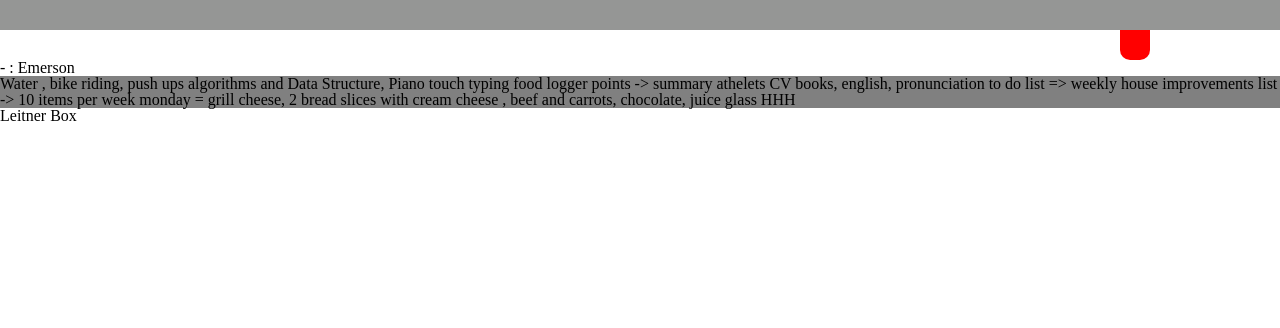
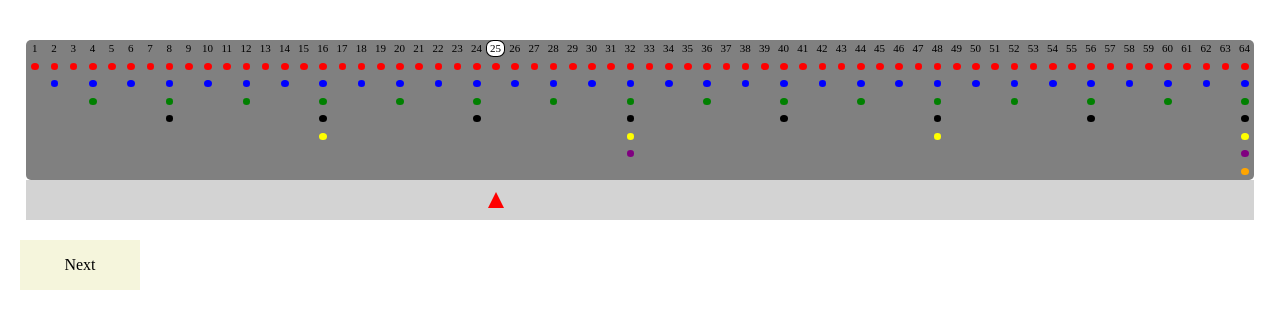
Before and after one commit to emersonscheffer/character, a React (Create React App) app in the folder client/: page / in a window 1280 px wide. Shown: the top 328 px of the page. Built offline with nearby package versions, Linux system fonts and the light colour scheme.

Commit message:
Added timeline for Leitner

```diff
--- a/client/src/App.js
+++ b/client/src/App.js
@@ -3,20 +3,20 @@ import "./reset.css";
 import "./css/activityBar.css"
 
 
-import ActivityBar from "./components/ActivityBar";
-import PlayerName from "./components/PlayerName";
-import BodyTemp from "./views/BodyTemp";
+// import ActivityBar from "./components/ActivityBar";
+// import PlayerName from "./components/PlayerName";
+// import BodyTemp from "./views/BodyTemp";
 import LeitnerBox from "./views/LeitnerBox";
 
 function App() {
   return (
     <div className="App">
-      <div>
+      {/* <div>
         <ActivityBar />
       </div>
 
       <PlayerName />
-      <BodyTemp />
+      <BodyTemp /> */}
 
       <LeitnerBox />
     </div>
--- /dev/null
+++ b/client/src/components/LeitnerTimeLine.jsx
@@ -0,0 +1,82 @@
+import React from "react";
+
+import LeitnerTimeLineNumber from "./LeitnerTimeLineNumber";
+import LeitnerTimeLineBullets from "./LeitnerTimeLineBullets";
+
+const LeitnerTimeLine = () => {
+  let selectedDay = 25;
+
+  const timeLineNumbers = () => {
+    let arr = [];
+
+    for (let index = 0; index < 64; index++) {
+      arr.push(
+        <LeitnerTimeLineNumber
+          tlNumber={index + 1}
+          selectedDay={selectedDay === index + 1 ? true : false}
+        />
+      );
+    }
+
+    return arr;
+  };
+
+  const bulletCollors = [
+    "red",
+    "blue",
+    "green",
+    "black",
+    "yellow",
+    "purple",
+    "orange",
+  ];
+
+  const intervals = {
+    1: 1,
+    2: 2,
+    3: 4,
+    4: 8,
+    5: 16,
+    6: 32,
+    7: 64,
+  };
+
+  const renderTimeLineBullets = () => {
+    let bullets = [];
+
+    for (let i = 1; i < 8; i++) {
+      let bulletsArr = [];
+      for (let index = 1; index < 65; index++) {
+        bulletsArr.push(
+          <LeitnerTimeLineBullets
+            bulletColor={bulletCollors[i - 1]}
+            interval={index % intervals[i] === 0 ? true : false}
+          />
+        );
+      }
+      bullets.push(bulletsArr);
+    }
+    return bullets;
+  };
+
+  return (
+    <div
+      style={{
+        backgroundColor: "grey",
+        width: "96%",
+        height: "140px",
+        display: "grid",
+        margin: "0 auto",
+        borderRadius: "5px",
+        gridTemplateColumns: "repeat(64, 1fr)",
+        gridTemplateRows: "repeat(8, 1fr)",
+      }}
+    >
+      {timeLineNumbers()}
+
+      {renderTimeLineBullets()}
+    </div>
+  );
+};
+
+export default LeitnerTimeLine;
--- /dev/null
+++ b/client/src/components/LeitnerTimeLineBullet.jsx
@@ -0,0 +1,18 @@
+import React from "react";
+
+const LeitnerTimeLineBullet = ({ bgColor }) => {
+  return (
+    <div
+      style={{
+        backgroundColor: bgColor,
+        width: "40%",
+        height: "40%",
+        borderRadius: "50%",
+        alignSelf: "center",
+        justifySelf: "center",
+      }}
+    ></div>
+  );
+};
+
+export default LeitnerTimeLineBullet;
--- /dev/null
+++ b/client/src/components/LeitnerTimeLineBullets.jsx
@@ -0,0 +1,13 @@
+import React from "react";
+
+import LeitnerTimeLineBullet from "./LeitnerTimeLineBullet";
+
+const LeitnerTimeLineBullets = ({ bulletColor, interval }) => {
+  return (
+    <div style={{ display: "grid" }}>
+      <LeitnerTimeLineBullet bgColor={interval ? bulletColor : null} />
+    </div>
+  );
+};
+
+export default LeitnerTimeLineBullets;
--- /dev/null
+++ b/client/src/components/LeitnerTimeLineButton.jsx
@@ -0,0 +1,21 @@
+import React from "react";
+
+const LeitnerTimeLineButton = () => {
+  return (
+    <div
+
+        onClick={() => console.log("hello m y friend?")}
+      style={{
+        width: "120px",
+        height: "50px",
+        backgroundColor: "beige",
+        display: "grid",
+        margin: "20px"
+      }}
+    >
+      <h1 style={{ alignSelf: "center", justifySelf: "center" }}>Next</h1>
+    </div>
+  );
+};
+
+export default LeitnerTimeLineButton;
--- /dev/null
+++ b/client/src/components/LeitnerTimeLineDayIndicator.jsx
@@ -0,0 +1,37 @@
+import React from "react";
+import LeitnerTimeLineDayIndicatorSq from "./LeitnerTimeLineDayIndicatorSq";
+
+const LeitnerTimeLineDayIndicator = () => {
+  let selectedDay = 25;
+
+  const indicator = () => {
+    let indicatorLine = [];
+    for (let i = 0; i < 64; i++) {
+      indicatorLine.push(
+        <LeitnerTimeLineDayIndicatorSq
+          selected={selectedDay === i + 1 ? true : false}
+        />
+      );
+    }
+    return indicatorLine;
+  };
+
+  return (
+    <div
+      style={{
+        backgroundColor: "lightGray",
+        width: "96%",
+        height: "40px",
+        display: "grid",
+        margin: "0 auto",
+        //borderRadius: "5px",
+        gridTemplateColumns: "repeat(64, 1fr)",
+        gridTemplateRows: "repeat(1, 1fr)",
+      }}
+    >
+      {indicator()}
+    </div>
+  );
+};
+
+export default LeitnerTimeLineDayIndicator;
--- /dev/null
+++ b/client/src/components/LeitnerTimeLineDayIndicatorSq.jsx
@@ -0,0 +1,33 @@
+import React from "react";
+
+const LeitnerTimeLineDayIndicatorSq = ({ selected }) => {
+  return (
+    <div
+      style={{
+        //backgroundColor: "green",
+        width: "90%",
+        height: "90%",
+        alignSelf: "center",
+        justifySelf: "center",
+        display: "grid",
+      }}
+    >
+      {selected ? (
+        <div
+          style={{
+            //backgroundColor: "red",
+            width: "0",
+            height: "0",
+            borderLeft: "8px solid transparent",
+            borderRight: "8px solid transparent",
+            borderBottom:"16px solid red",
+            alignSelf: "center",
+            justifySelf: "center",
+          }}
+        ></div>
+      ) : null}
+    </div>
+  );
+};
+
+export default LeitnerTimeLineDayIndicatorSq;
--- /dev/null
+++ b/client/src/components/LeitnerTimeLineNumber.jsx
@@ -0,0 +1,26 @@
+import React from "react";
+
+const LeitnerTimeLineNumber = ({ tlNumber, selectedDay }) => {
+  return (
+    <div
+      style={{
+        backgroundColor: selectedDay ? "white" : null,
+        width: "96%",
+        height: "96%",
+        alignSelf: "center",
+        display: "grid",
+        border: selectedDay ? "solid black 1px" : null,
+        borderRadius: "40%",
+        boxSizing: "border-box"
+      }}
+    >
+      <h1
+        style={{ fontSize: "11px", justifySelf: "center", alignSelf: "center" }}
+      >
+        {tlNumber}
+      </h1>
+    </div>
+  );
+};
+
+export default LeitnerTimeLineNumber;
--- a/client/src/views/LeitnerBox.jsx
+++ b/client/src/views/LeitnerBox.jsx
@@ -1,9 +1,17 @@
-import React from 'react'
+import React from "react";
+
+import LeitnerTimeLine from "../components/LeitnerTimeLine";
+import LeitnerTimeLineDayIndicator from "../components/LeitnerTimeLineDayIndicator";
+import LeitnerTimeLineButton from "../components/LeitnerTimeLineButton";
 
 const LeitnerBox = () => {
-    return (
-        <div>Leitner Box</div>
-    )
-}
+  return (
+    <div style={{ marginTop: "40px" }}>
+      <LeitnerTimeLine />
+      <LeitnerTimeLineDayIndicator />
+      <LeitnerTimeLineButton />
+    </div>
+  );
+};
 
-export default LeitnerBox
+export default LeitnerBox;
```
Also changed, not shown: 1 other file (tests, documents, lock files or other folders).
